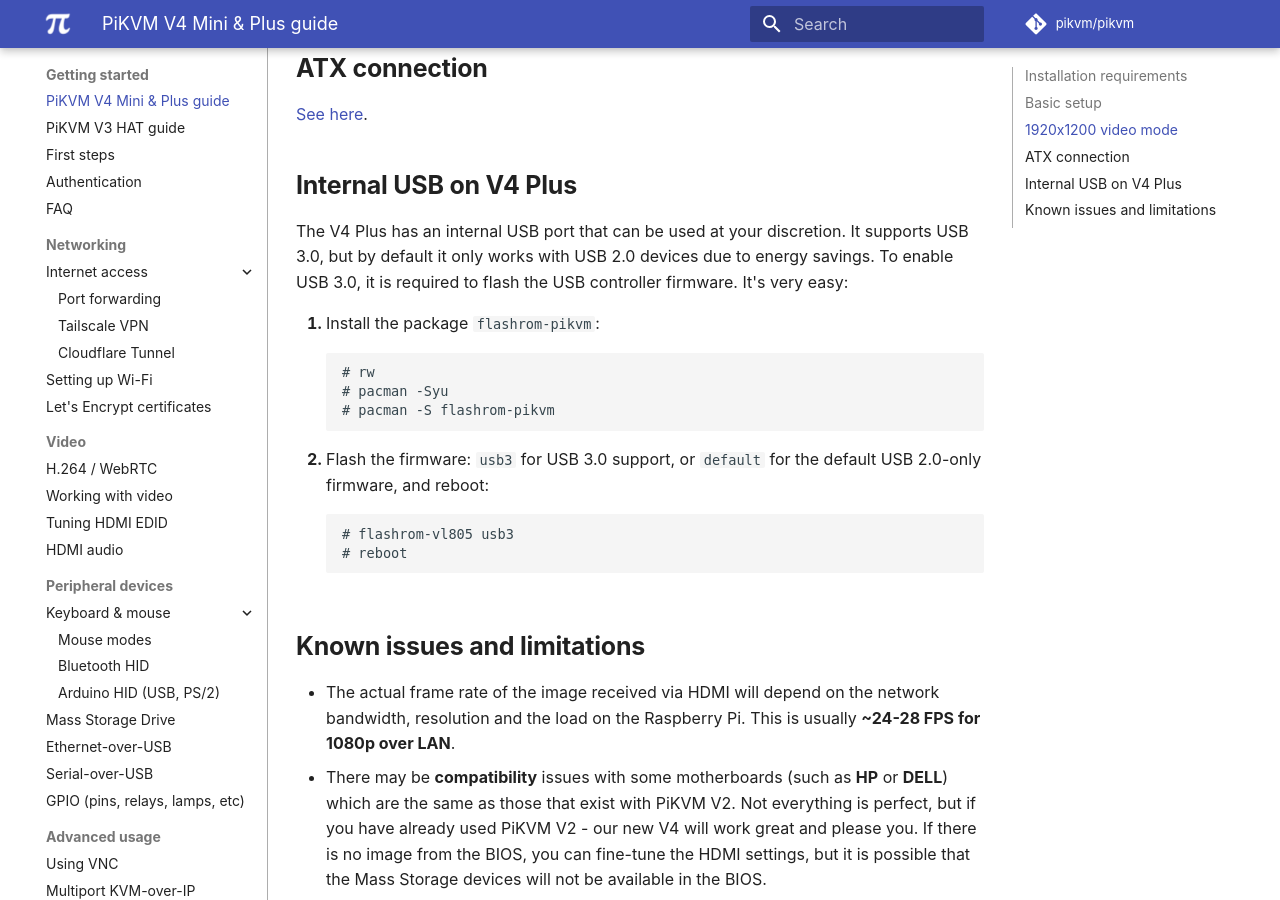
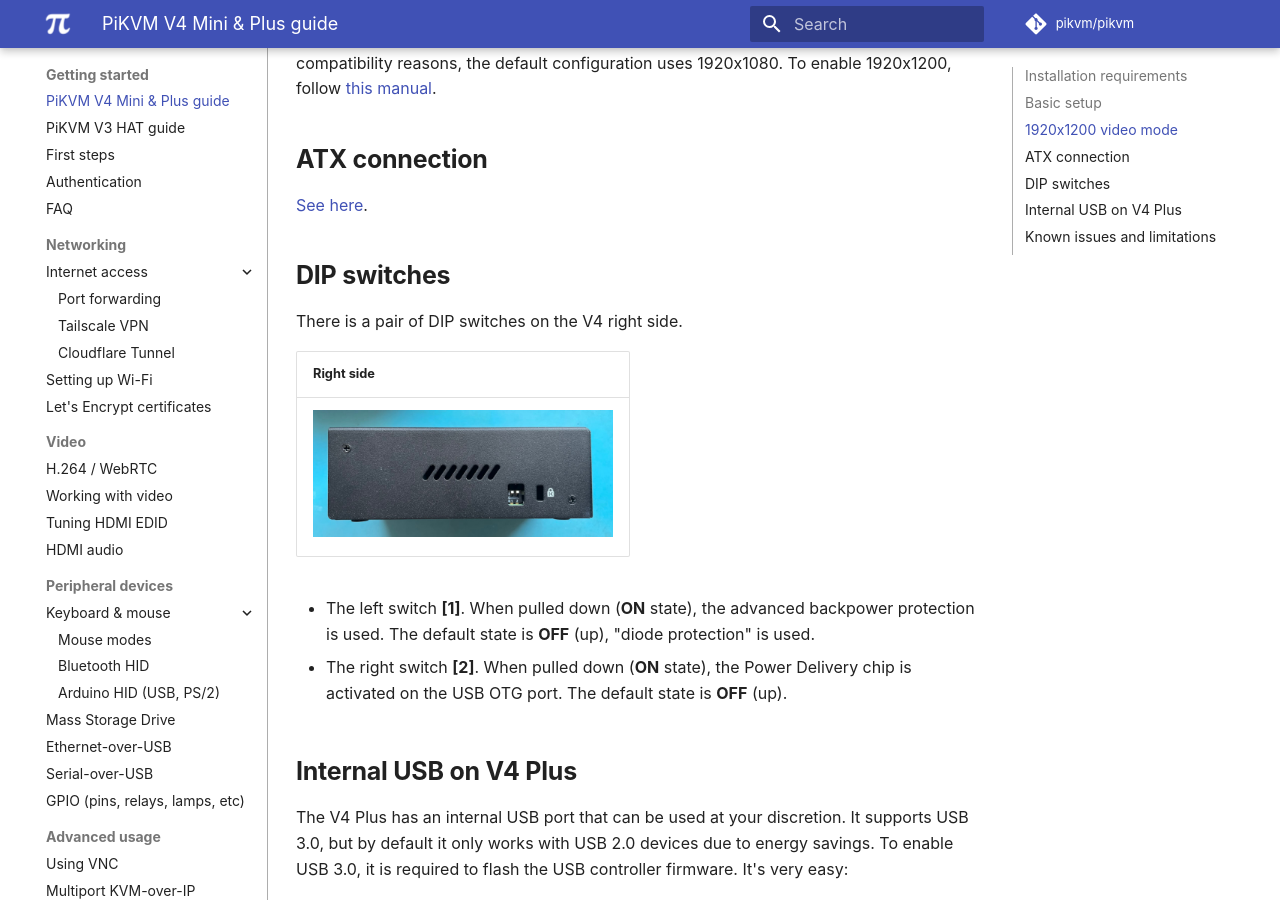
Before and after one commit to pikvm/pikvm, an MkDocs documentation site: the page built from docs/v4.md, in a window 1280 px wide and 900 px high, scrolled down 2064 px. Built offline with MkDocs 1.6.1 and Material for MkDocs 9.7.7, drawn with Linux system fonts in a browser that asks for light colours; some web fonts are replaced; comment, search, counter and statistics services are not loaded; some of the changed text lies outside the part shown.

Commit message:
v4 dip switches

```diff
--- a/docs/v4.md
+++ b/docs/v4.md
@@ -25,6 +25,8 @@
     * Connect **Ethernet** (**bottom right** on the **front** size) to the network using the cable from the kit. The kit includes two Ethernet cables of different colors: one for the network, the second for ATX. Use whichever one you like best.
 
     * Use the power supply and turn on PiKVM. The Mini comes with USB-C 5V power supply, and Plus with Barrel 12V. Use the appropriate connector on the **front** side. Please note that Plus can also work from 5V, in this case, do not connect a 12V power supply and don't create a significant power load on USB (external flash sticks, cameras, and so on).
+
+    !!! warning "Do not block the ventilation holes on the sides of the device. This is especially true for the V4 Plus, which has active cooling."
 
 2. Wait until PiKVM starts and shows a greeting on the built-in display. Do not turn off the device until it's fully booted for the first time.
 
@@ -61,6 +63,21 @@
 [See here](atx_board.md).
 
 
+## DIP switches
+
+There is a pair of DIP switches on the V4 right side.
+
+| Right side |
+|------------|
+| <img src="plus_right.jpg" width="300" /> |
+
+* The left switch **[1]**. When pulled down (**ON** state), the advanced backpower protection is used.
+  The default state is **OFF** (up), "diode protection" is used.
+
+* The right switch **[2]**. When pulled down (**ON** state), the Power Delivery chip is activated on the USB OTG port.
+  The default state is **OFF** (up).
+
+
 ## Internal USB on V4 Plus
 
 The V4 Plus has an internal USB port that can be used at your discretion.
```
Also changed, not shown: docs/v4/plus_right.jpg (added).
